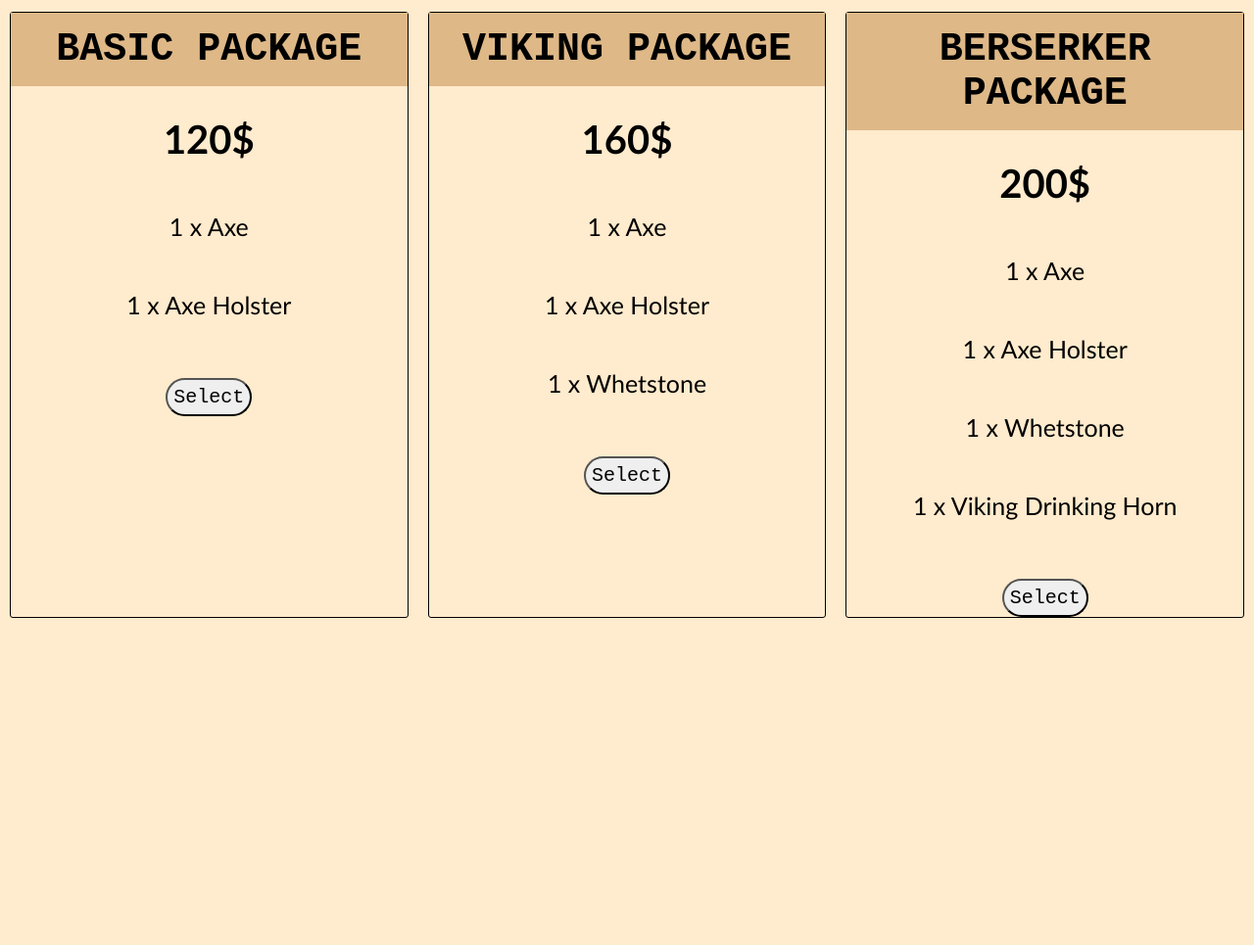
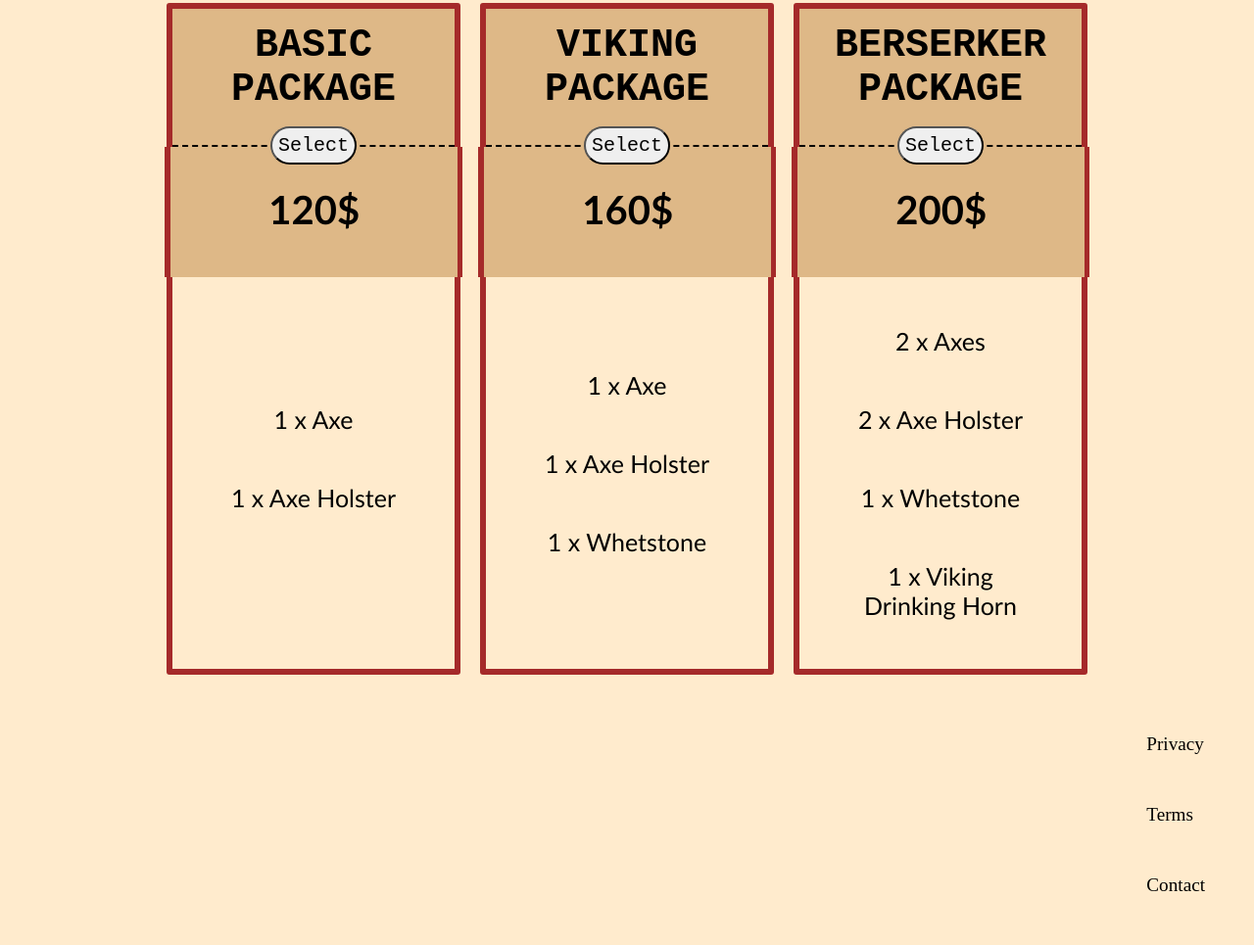
Before and after one commit to SoldirVhale/product-landing-page, a plain HTML site: page index.html in a window 1280 px wide. Shown: the part 1780-2745 px from the top of the page at 98% size. Before the commit the page ends 2421 px from the top, so only its background shows below. Drawn offline with Linux system fonts and the light colour scheme.

Commit message:
Continued Project. Finished the pricing section!

```diff
--- a/index.html
+++ b/index.html
@@ -25,7 +25,7 @@
     </header>
     <div class="break"></div>
     <div class="container">
-    <h2>Handcrafted Viking Axes</h2>
+    <h2>Handcrafted Viking Axes - Newsletter</h2>
     <form id="form" action="https://www.freecodecamp.com/email-submit" data-np-autofill-form-type="subscribe" data-np-checked="1" data-np-watching="1">
       <input name="email" id="email" type="email" placeholder="Enter your email address..." required="" data-np-autofill-field-type="email" data-np-uid="d61fc8e1-1947-47bd-83e9-6aa20065cf85">
       <i id="mail-icon" class="fa-regular fa-envelope"></i>
@@ -44,13 +44,13 @@
           <p>For every purchase you make, we will ensure there are no damages or faults and we will check and test the axe durability.</p>
     </div>
     <div  id="video" class="video">
-        <iframe width="1120" height="630" src="https://www.youtube.com/embed/LWAJVXz2YAk?si=TndAQl-bfpu-8pQ1" title="YouTube video player" frameborder="0" allow="accelerometer; autoplay; clipboard-write; encrypted-media; gyroscope; picture-in-picture; web-share" allowfullscreen></iframe>
+        <iframe width="1120" height="630" src="https://www.youtube.com/embed/2Oq_V4XwzAM?si=raQtP6-179Z7S_IV" title="YouTube video player" frameborder="0" allow="accelerometer; autoplay; clipboard-write; encrypted-media; gyroscope; picture-in-picture; web-share" allowfullscreen></iframe>
     </div>
     <section id="pricing">
         <div class="product" id="basic">
         <div class="level">Basic Package</div>
             <h4>120$</h4>
-            <ol>
+            <ol class="list1">
                 <li>1 x Axe</li>
                 <li>1 x Axe Holster</li>
             </ol>
@@ -59,7 +59,7 @@
         <div class="product" id="viking">
         <div class="level">Viking Package</div>
             <h4>160$</h4>
-            <ol>
+            <ol class="list2">
                 <li>1 x Axe</li>
                 <li>1 x Axe Holster</li>
                 <li>1 x Whetstone</li>
@@ -69,15 +69,22 @@
         <div class="product" id="berserker">
         <div class="level">Berserker Package</div>
             <h4>200$</h4>
-            <ol>
-                <li>1 x Axe</li>
-                <li>1 x Axe Holster</li>
+            <ol class="list3">
+                <li>2 x Axes</li>
+                <li>2 x Axe Holster</li>
                 <li>1 x Whetstone</li>
                 <li>1 x Viking Drinking Horn</li>
             </ol>
             <button class="btn">Select</button>
         </div>
     </section>
+    <footer>
+        <ul>
+            <li>Privacy</li>
+            <li>Terms</li>
+            <li>Contact</li>
+        </ul>
+    </footer>
 
 </body>
 </html>
--- a/styles.css
+++ b/styles.css
@@ -40,7 +40,8 @@ li {
 
 h1 {
     font-family: 'Franklin Gothic Medium', 'Arial Narrow', Arial, sans-serif;
-    font-size: 70px;
+    font-size: 60px;
+    color: brown;
 }
 
 a{
@@ -63,6 +64,8 @@ h2 {
    font-family: 'Courier New', Courier, monospace;
    margin-top: 10px;
    font-size: 40px;
+   margin-bottom: 20px;
+
 }
 
 h3 {
@@ -73,7 +76,10 @@ h3 {
 h4 {
     font-size: 40px;
     font-family:'Gill Sans', 'Gill Sans MT', Calibri, 'Trebuchet MS', sans-serif;
-    margin-top: 30px;
+    background-color: burlywood;
+    padding: 40px 99.5px 45px 100px;
+    border-left: 6px solid brown;
+    border-right: 5px solid brown;
 }
 
 .container {
@@ -89,6 +95,8 @@ h4 {
 #email {
     padding: 20px;
     margin-left: -35px;
+    border: 2px solid brown;
+    width: 227px;
 }
 
 #mail-icon {
@@ -96,6 +104,7 @@ h4 {
     margin-top: 3px;
     position: absolute;
     font-size: 50px;
+    color: brown;
 }
 
 /*Bottone*/
@@ -165,19 +174,20 @@ iframe {
     flex-direction: column;
     align-items: center;
     text-align: center;
-    width: calc(100% / 3);
+    width: 300px;
     margin: 10px;
-    border: 1px solid #000;
+    border: 6px solid brown;
     border-radius: 3px;
 }
 
 .product > .level {
     background-color: burlywood;
     color: black;
-    padding: 15px 0;
+    padding: 15px 0 34px 0;
     width: 100%;
     text-transform: uppercase;
     font-weight: 700;
+    border-bottom: 2px dashed black;
 }
 
 #pricing {
@@ -198,7 +208,6 @@ ol li {
 }
 
 button {
-    margin-top: 10px;
     padding: 6px;
     font-size: 20px;
     font-family: 'Courier New', Courier, monospace;
@@ -206,6 +215,8 @@ button {
     border-radius: 50px;
     display: flex;
     cursor: pointer;
+    position: absolute;
+    margin-top: 120px;
 }
 
 button:hover {
@@ -213,3 +224,17 @@ button:hover {
     font-weight: bold;
     cursor: pointer;
 }
+
+.list1 {
+    margin-top: 80px;
+}
+
+.list2 {
+    margin-top: 45px;
+}
+
+footer {
+    display: flex;
+    flex-direction: row;
+    justify-content: flex-end;
+}
```
